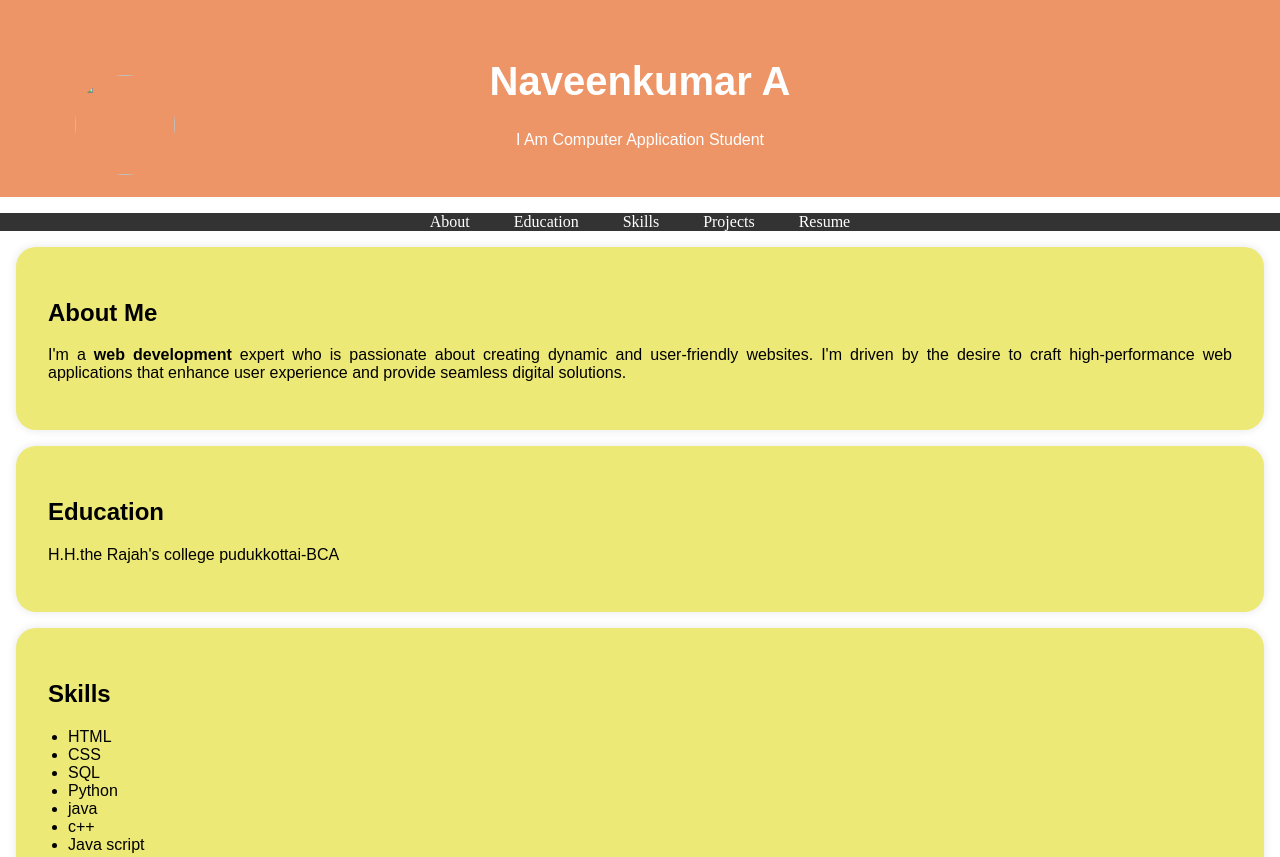
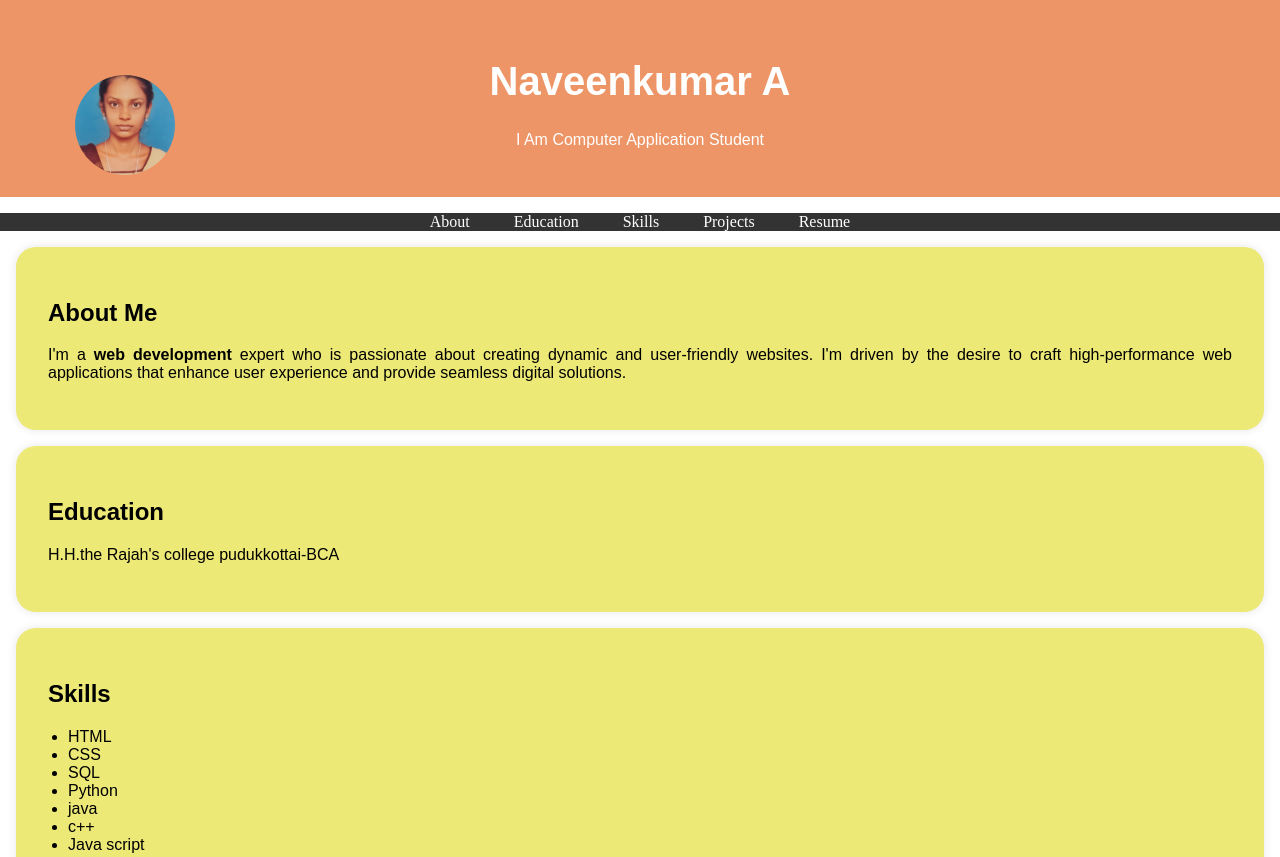
Before and after one commit to vadivu2006/porfolio3, a plain HTML site: page index.html in a window 1280 px wide. Shown: the top 857 px of the page. Drawn offline with Linux system fonts and the light colour scheme.

Commit message:
Update index.html

```diff
--- a/index.html
+++ b/index.html
@@ -96,7 +96,7 @@
     <header>
       <div class="header-content">
         <!-- Add your profile picture here -->
-        <img src="demo/demo/kutty003.jpg" class="profile-picture" />
+        <img src="IMG_20250315_121948 (1).jpg" class="profile-picture" />
         <h1>Naveenkumar A</h1>
         <p>I Am Computer Application Student</p>
       </div>
```
